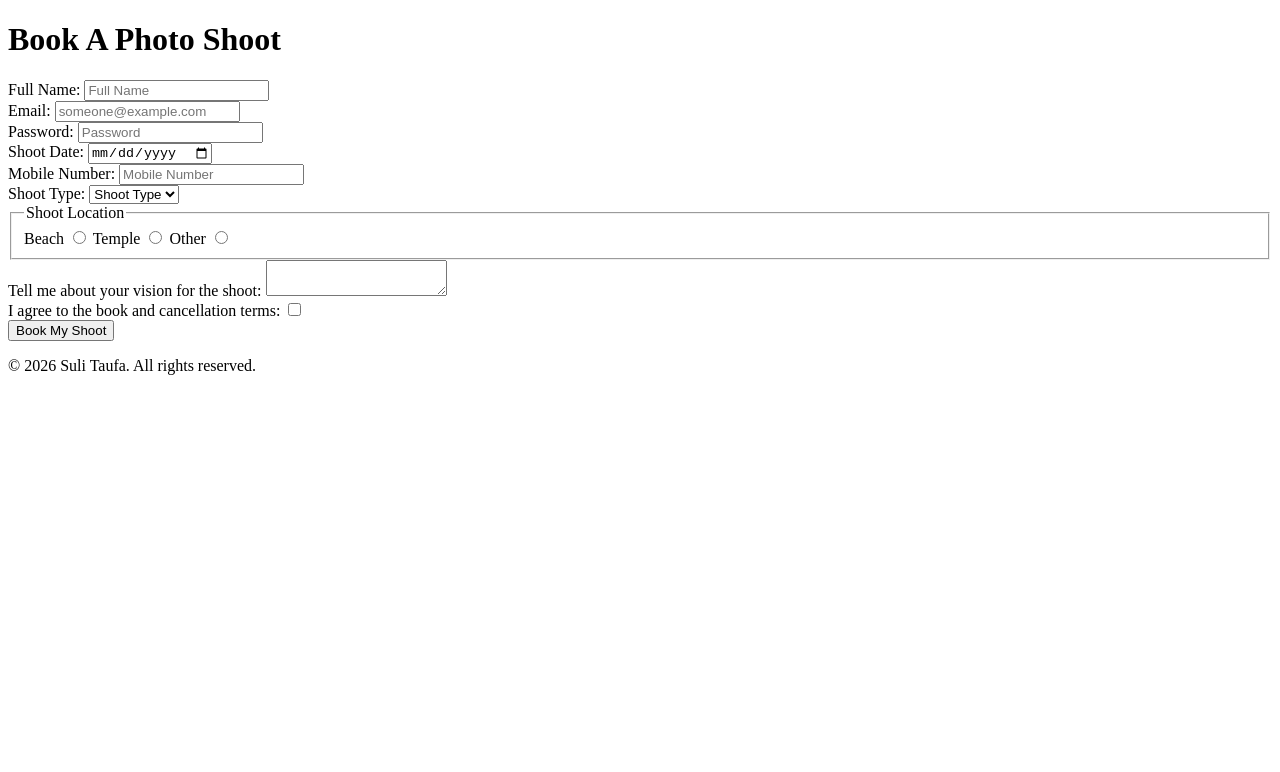
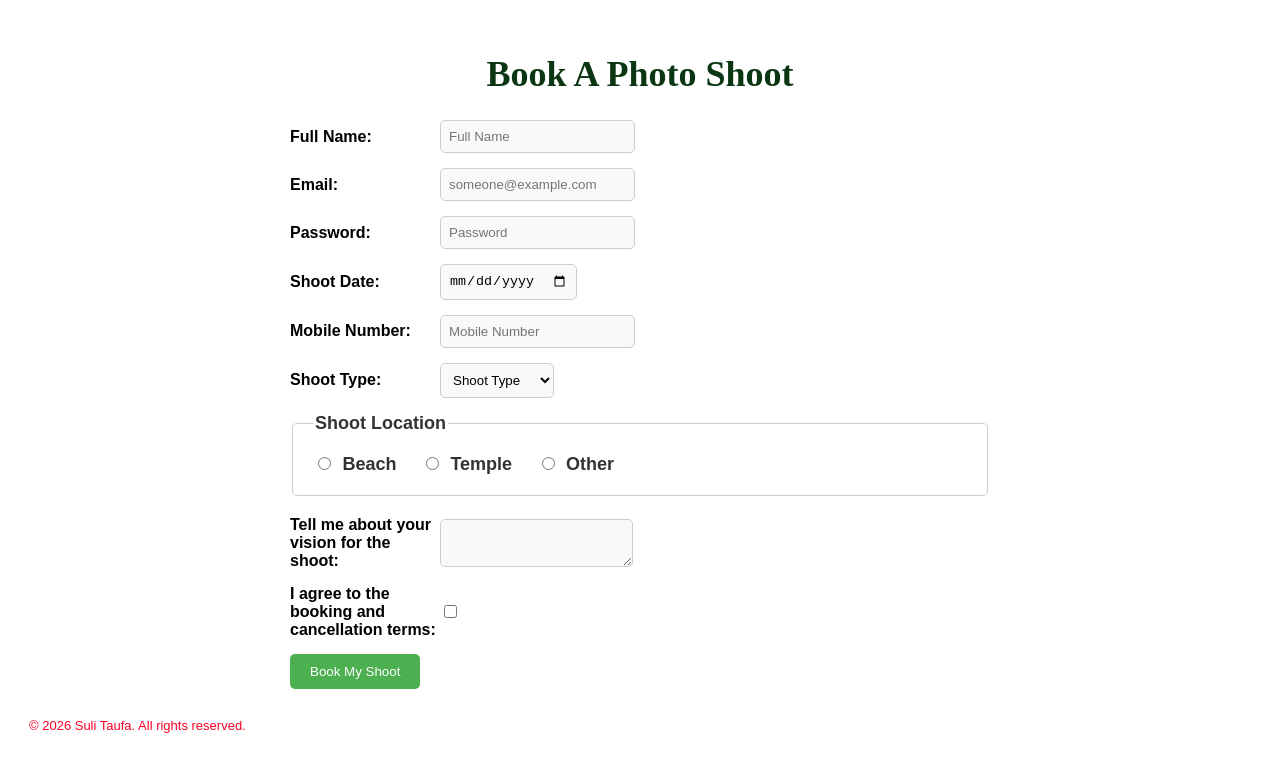
Before and after one commit to sulialexander/CS-140, a plain HTML site: page projects/Form/index.html in a window 1280 px wide. Drawn offline with Linux system fonts and the light colour scheme.

Commit message:
Add form pro

```diff
--- /dev/null
+++ b/engagements/formprocessing/styles.css
@@ -0,0 +1,93 @@
+body {
+    font-family: Arial, sans-serif;
+    background-color: #ffffff;
+    padding: 20px;
+}
+
+main {
+    margin: auto;
+    max-width: 700px;
+}
+
+header {
+    font-family: 'Times New Roman', Times, serif, sans-serif;
+    color: #0b3613;
+    background-color: #ffffff;
+    font-size: large;
+    padding: 1px;
+    text-align: center;
+    font-weight: bolder;
+}
+
+footer {
+    font-family: Arial, sans-serif;
+    color: #fc0026;
+
+    font-size: small;
+    padding: 1px;
+}
+
+.form-row {
+    display: flex;
+    align-items: center;
+    margin-bottom: 15px;
+}
+
+.form-row label {
+    width: 150px;
+    font-weight: bold;
+}
+
+input, select, textarea {
+   padding: 8px;
+   border-radius: 5px;
+   border: 1px solid #ccc;
+   background-color: #f9f9f9;
+
+}
+
+fieldset {
+    border: 1px solid #ccc;
+    padding: 20px;
+    border-radius: 5px;
+    margin-bottom: 20px;
+}
+
+legend {
+    font-weight: bold;
+    color: #333;
+    font-size: large;
+}
+
+fieldset label {
+    font-weight: bold;
+    color: #333;
+    font-size: large;
+    margin-right: 20px;
+    margin-left: 4px;
+}
+
+#submit {
+    background-color: #4CAF50;
+    color: white;
+    padding: 10px 20px;
+    border: none;
+    border-radius: 5px;
+}
+
+@media (max-width: 600px) {
+    .form-row {
+        flex-direction: column;
+        align-items: flex-start;
+    }
+
+    .form-row label {
+        width: 100%;
+        margin-bottom: 5px;
+    }
+
+    #submit {
+        width: 100%;
+        padding: 10px;
+    }
+}
--- a/projects/Form/index.html
+++ b/projects/Form/index.html
@@ -44,23 +44,24 @@
                 <select name="shoottype" id="shoottype">
                     <option value="" disabled selected>Shoot Type</option>
                     <option value="portrait">Portrait</option>
-                    <option value="landscape">Landscape</option>
-                    <option value="macro">Macro</option>
+                    <option value="graduation">Graduation</option>
+                    <option value="engagement">Engagement</option>
+                    <option value="event">Event</option>
+                    <option value="family">Family</option>
                 </select>
             </div>
 
             <fieldset>
                 <legend>Shoot Location</legend>
 
+                <input type="radio" name="location" id="beach" value="beach">
                 <label for="beach">Beach</label>
-                <input type="radio" name="location" id="beach" value="beach">
 
+                <input type="radio" name="location" id="temple" value="temple">
                 <label for="temple">Temple</label>
-                <input type="radio" name="location" id="temple" value="temple">
 
-                 <label for="other">Other</label>
                 <input type="radio" name="location" id="other" value="other">
-
+                <label for="other">Other</label>
             </fieldset>
 
             <div class="form-row">
@@ -69,7 +70,7 @@
             </div>
 
              <div class="form-row">
-                <label for="terms">I agree to the book and cancellation terms:</label>
+                <label for="terms">I agree to the booking and cancellation terms:</label>
                 <input type="checkbox" name="terms" id="terms">
             </div>
 
--- a/projects/Form/styles.css
+++ b/projects/Form/styles.css
@@ -0,0 +1,93 @@
+body {
+    font-family: Arial, sans-serif;
+    background-color: #ffffff;
+    padding: 20px;
+}
+
+main {
+    margin: auto;
+    max-width: 700px;
+}
+
+header {
+    font-family: 'Times New Roman', Times, serif, sans-serif;
+    color: #0b3613;
+    background-color: #ffffff;
+    font-size: large;
+    padding: 1px;
+    text-align: center;
+    font-weight: bolder;
+}
+
+footer {
+    font-family: Arial, sans-serif;
+    color: #fc0026;
+
+    font-size: small;
+    padding: 1px;
+}
+
+.form-row {
+    display: flex;
+    align-items: center;
+    margin-bottom: 15px;
+}
+
+.form-row label {
+    width: 150px;
+    font-weight: bold;
+}
+
+input, select, textarea {
+   padding: 8px;
+   border-radius: 5px;
+   border: 1px solid #ccc;
+   background-color: #f9f9f9;
+
+}
+
+fieldset {
+    border: 1px solid #ccc;
+    padding: 20px;
+    border-radius: 5px;
+    margin-bottom: 20px;
+}
+
+legend {
+    font-weight: bold;
+    color: #333;
+    font-size: large;
+}
+
+fieldset label {
+    font-weight: bold;
+    color: #333;
+    font-size: large;
+    margin-right: 20px;
+    margin-left: 4px;
+}
+
+#submit {
+    background-color: #4CAF50;
+    color: white;
+    padding: 10px 20px;
+    border: none;
+    border-radius: 5px;
+}
+
+@media (max-width: 600px) {
+    .form-row {
+        flex-direction: column;
+        align-items: flex-start;
+    }
+
+    .form-row label {
+        width: 100%;
+        margin-bottom: 5px;
+    }
+
+    #submit {
+        width: 100%;
+        padding: 10px;
+    }
+}
```
Also changed, not shown: engagements/formprocessing/index.html (added, +143 -0 lines).
